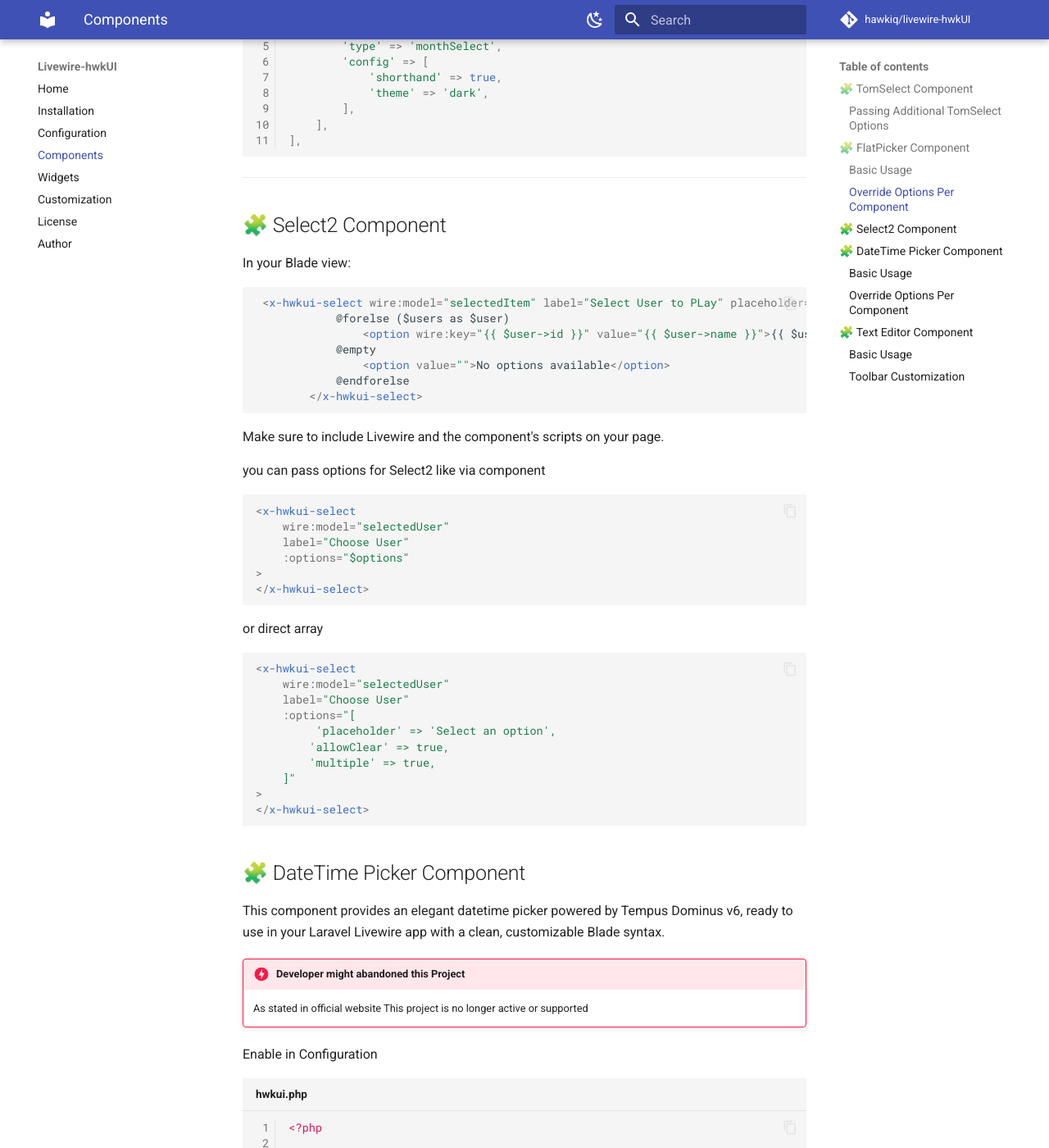
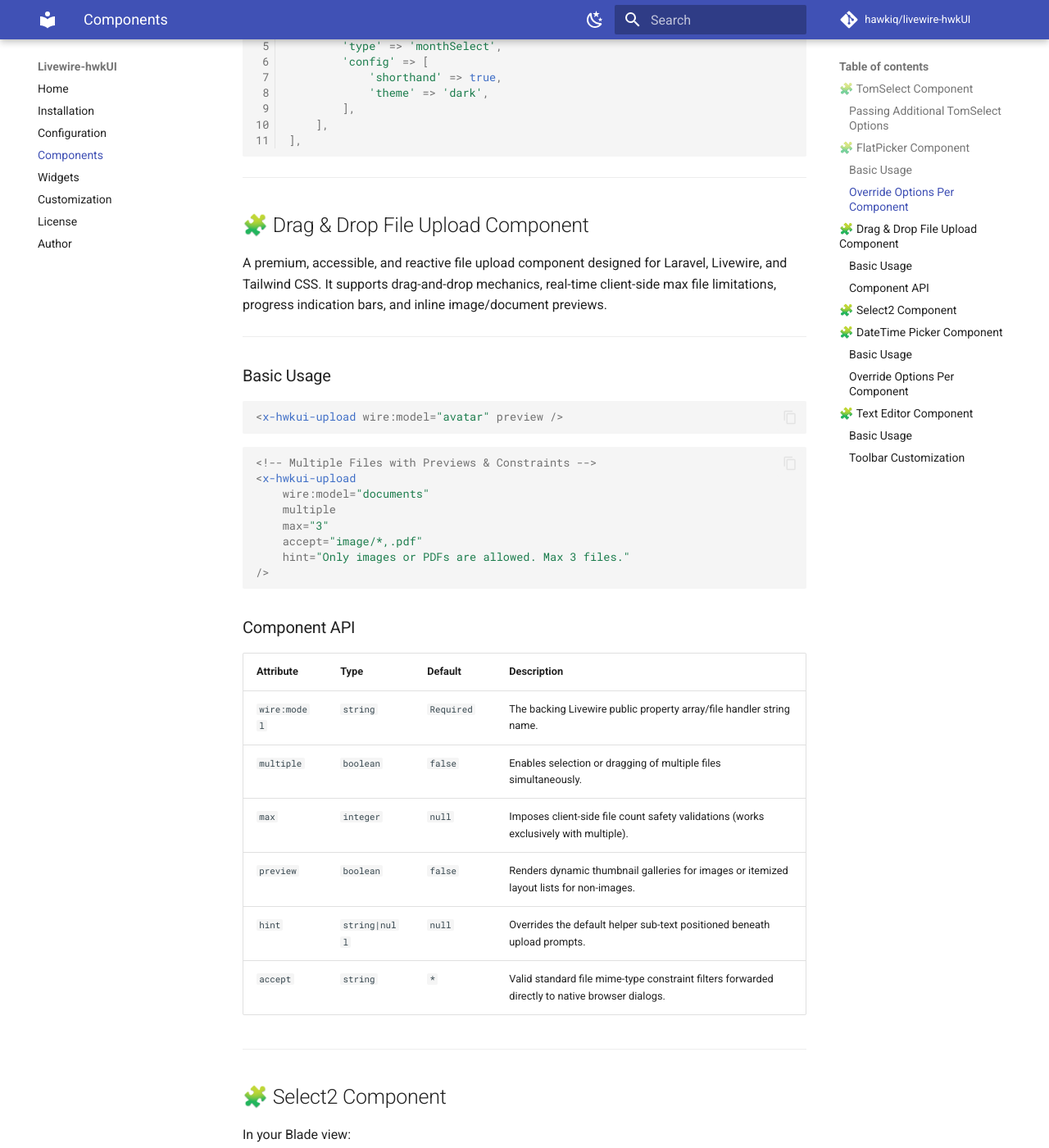
Before and after one commit to hawkiq/livewire-hwkUI, an MkDocs documentation site: the page built from docs/components.md, in a window 1280 px wide and 1400 px high, scrolled down 2975 px. Shown: the whole window at 82% size. Built offline with MkDocs 1.6.1 and Material for MkDocs 9.7.7, drawn with Linux system fonts in a browser that asks for light colours; comment, search, counter and statistics services are not loaded.

Commit message:
Updated Docs

````diff
--- a/docs/components.md
+++ b/docs/components.md
@@ -153,6 +153,47 @@ if you want to select only months you must then pass it as `:options` argument
 ],
 
 ```
+
+---
+
+## 🧩 Drag & Drop File Upload Component
+
+
+A premium, accessible, and reactive file upload component designed for Laravel, Livewire, and Tailwind CSS. It supports drag-and-drop mechanics, real-time client-side max file limitations, progress indication bars, and inline image/document previews.
+
+---
+
+### Basic Usage
+
+```html
+<x-hwkui-upload wire:model="avatar" preview />
+```
+
+```html
+
+<!-- Multiple Files with Previews & Constraints -->
+<x-hwkui-upload
+    wire:model="documents"
+    multiple
+    max="3"
+    accept="image/*,.pdf"
+    hint="Only images or PDFs are allowed. Max 3 files."
+/>
+
+```
+
+### Component API
+
+| Attribute | Type | Default | Description |
+| :--- | :--- | :--- | :--- |
+|`wire:model`|`string`|`Required`|The backing Livewire public property array/file handler string name.|
+|`multiple`|`boolean`|`false`|Enables selection or dragging of multiple files simultaneously.|
+|`max`|`integer`|`null`|Imposes client-side file count safety validations (works exclusively with multiple).|
+|`preview`|`boolean`|`false`|Renders dynamic thumbnail galleries for images or itemized layout lists for non-images.|
+|`hint`|`string|null`|`null`|Overrides the default helper sub-text positioned beneath upload prompts.|
+|`accept`|`string`|`*`|Valid standard file mime-type constraint filters forwarded directly to native browser dialogs.|
+
+
 
 ---
 
````
